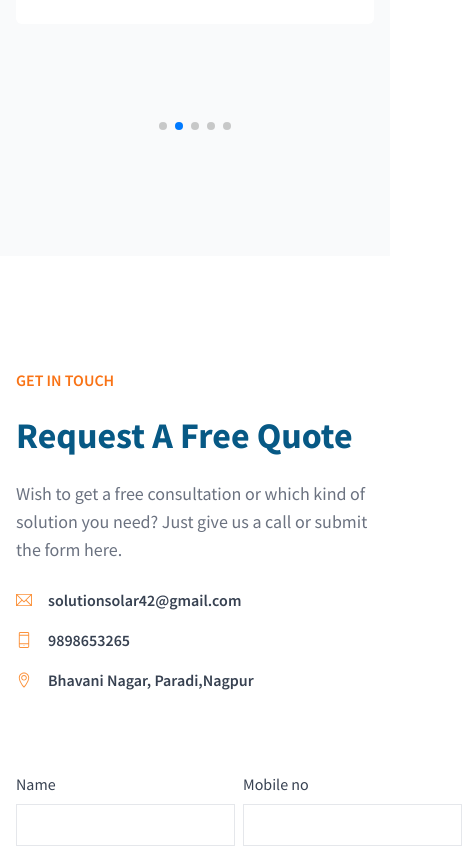
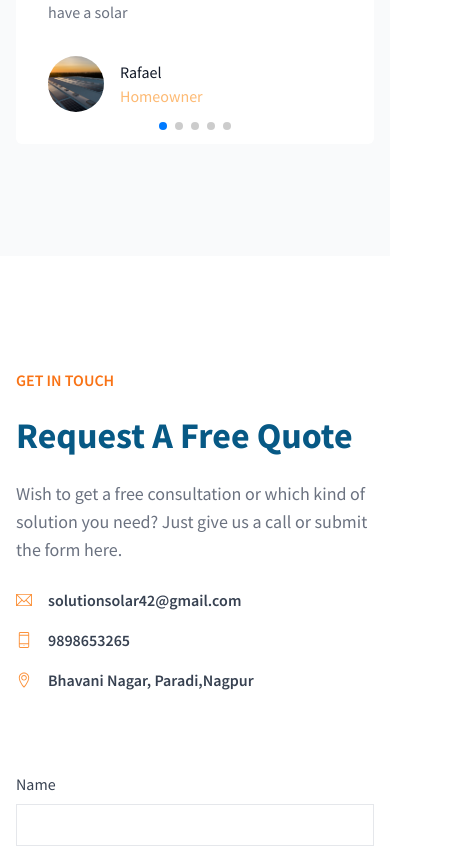
Before and after one commit to sadaatgithub/solar-solutions, a Next.js app: page / in a window 390 px wide. Shown: the part 8457-9305 px from the top of the page, 462 px wide, since content can reach past the window. Built offline with nearby package versions, Linux system fonts and the light colour scheme; a web font is replaced by a local one.

Commit message:
contact form made responsive

```diff
--- a/app/components/Contact/ContactForm.js
+++ b/app/components/Contact/ContactForm.js
@@ -58,12 +58,12 @@ const ContactForm = ({title}) => {
         action=""
         className="z-10 md:w-1/2 text-gray-700 flex flex-col gap-6"
       >
-        <div className="flex  gap-2 w-full">
-          <div className="flex flex-col gap-2 w-full">
+        <div className="flex flex-col sm:flex-row  gap-2 w-full">
+          <div className="flex flex-col gap-2 sm:w-1/2 lg:w-full">
           <label htmlFor="name">Name</label>
           <input type="text" name="name" className="border p-2 focus:outline-orange-500 " onChange={handleChange}/>
           </div>
-          <div className="flex flex-col gap-2">
+          <div className="flex flex-col gap-2 sm:w-1/2">
           <label htmlFor="name">Mobile no</label>
           <input type="number" name="contact" className="border p-2 focus:outline-orange-500 " onChange={handleChange}/>
           </div>
--- a/app/components/PagePathBanner.js
+++ b/app/components/PagePathBanner.js
@@ -6,8 +6,8 @@ const PagePathBanner = () => {
   const path = usePathname()
   const currentPath = path.split("/")
   return (
-    <div className="h-64  w-full grid place-items-center text-5xl bg-[url('../public/solarimg.jpg')] bg-cover font-bold bg-center relative after:content-[''] after:absolute after:bg-sky-900/80  after:inset-0">
-        <h3 className="z-10 text-white capitalize">{currentPath[1]}</h3></div>
+    <div className="mt-20 md:mt-0 h-32 md:h-64  w-full flex items-center justify-center text-5xl bg-[url('../public/solarimg.jpg')] bg-cover font-bold bg-center relative after:content-[''] after:absolute after:bg-sky-900/80  after:inset-0">
+        <h3 className="z-10 text-white capitalize self-center">{currentPath[1]}</h3></div>
   )
 }
 
--- a/app/components/Testimonial.js
+++ b/app/components/Testimonial.js
@@ -41,7 +41,7 @@ const Testimonial = () => {
         breakpoints={{
           240:{
             slidesPerView: 1,
-            spaceBetween: 20,
+            spaceBetween: 0,
           slidesPerGroup:1,
           },
           768: {
@@ -52,8 +52,8 @@ const Testimonial = () => {
           },
         }}
         navigation={false}
-        modules={[Pagination, Navigation, Autoplay]}
-        className="mySwiper  w-full h-full relative   group flex place-items-stretch"
+        modules={[Pagination, Navigation]}
+        className="mySwiper  w-full h-full relative overflow-hidden  group flex place-items-stretch"
       >
         {testimonials.map((data,idx) => {
           return (
--- a/app/components/header/Header.js
+++ b/app/components/header/Header.js
@@ -31,7 +31,7 @@ const Header = () => {
   }, []);
 
   return (
-    <div className="fixed left-0 right-0 top-0 z-20 md:static flex flex-col md:px-16  px-2 shadow-md  bg-white  rounded-sm  mx-auto">
+    <div className="fixed left-0 right-0 top-0 z-20 md:static   flex flex-col md:px-16  px-2 shadow-md  bg-white  rounded-sm  mx-auto">
       {/* Logo */}
 
       <div className="grid grid-cols-6 col-span-full border-b py-4 relative">
@@ -91,7 +91,7 @@ const Header = () => {
             animate={{ y: 0, opacity: 1 }}
             exit={{ y: "-100%", opacity: 0 }}
             transition={{ duration: 0.3, type: "none" }}
-            className={`hidden md:flex fixed top-0  left-0 right-0 justify-between px-20 py-2 bg-white z-20 shadow-sm items-center`}
+            className={`hidden md:flex fixed top-0  left-0 right-0 justify-between px-4 lg:px-20 py-2 bg-white z-20 shadow-sm items-center `}
           >
             <Logo />
             <NavLinks />
--- a/app/components/header/Logo.js
+++ b/app/components/header/Logo.js
@@ -9,9 +9,9 @@ const satisfy = Satisfy({weight:['400'],subsets:['latin']})
 
 const Logo = () => {
   return (
-    <div className="">
+    <div className=" w-full  ">
+      {" "}
       <Link href="/" className="flex gap-2">
-      {" "}
       <Image src={logo} alt="" width={55} height={40} />
       <div className="flex flex-col">
         <h1 className={`${rye.className} text-2xl font-rye  text-orange-500`}>Solar Solutions</h1>
--- a/app/contact/page.js
+++ b/app/contact/page.js
@@ -2,7 +2,6 @@ import React from 'react'
 import PagePathBanner from '../components/PagePathBanner'
 import PageWrapper from '../components/PageWrapper'
 import Container from '../components/Container'
-import Quote from '../components/Quote'
 import ContactFormDetails from '../components/Contact/ContactFormDetails'
 import ContactForm from '../components/Contact/ContactForm'
 
```
